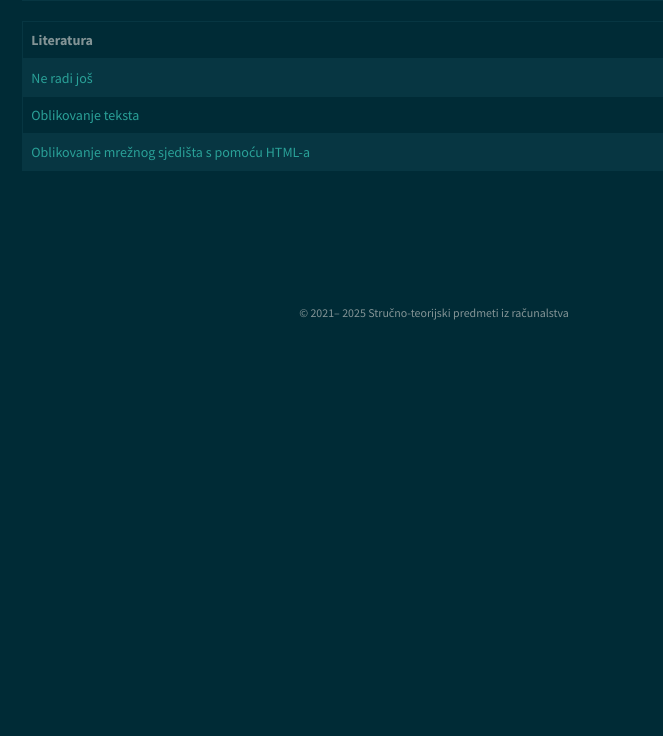
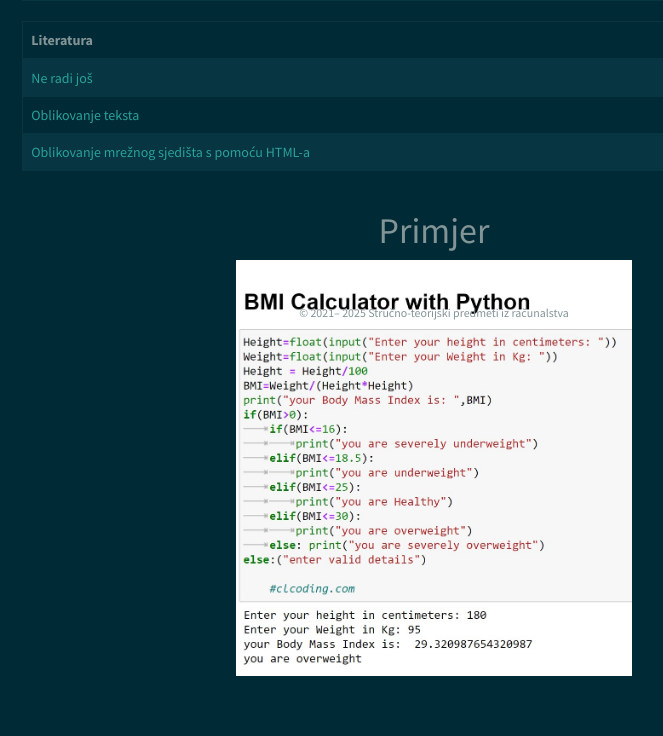
Before and after one commit to dklarin/skola-4_razred, a Flask app: page / in a window 1280 px wide. Shown: the part 468-1204 px from the top of the page, without its empty margins (206-869 px from the left). Before the commit the page ends 788 px from the top, so only its background shows below. Run offline with Flask 3, Linux system fonts and the light colour scheme; some libraries are stand-ins or nearby versions.

Commit message:
slika dodana

```diff
--- a/links.py
+++ b/links.py
@@ -16,7 +16,7 @@ links_sjwp_1_literatura = {
 }
 
 links_pmu_2_kodovi = {
-    'Flask-Server': 'ERqZL77q0_VKk4BX1Rrn080BZCpTaWhUm0qTSf43rpUZHg?e=SYPuRD'
+    'Server-Klijent': 'EVsx9W26bLRJqWXdQ8vOXGwBmEkBq-OQzM2lD3MghQ3HVw'
 }
 
 links_pmu_2_literatura = {
--- a/templates/footer.html
+++ b/templates/footer.html
@@ -5,6 +5,8 @@
     bottom: 0;
     left: 0;
     padding: 1rem;
+    /* da ne prekriva sadržaj */
+    z-index: 10;          /* veći od ostatka layouta */
   }
 </style>
 
--- a/templates/index.html
+++ b/templates/index.html
@@ -61,9 +61,24 @@
       </table>
 
 
+
+
     </div>
     <div class="col-md-2 sidenav"></div>
   </div>
+  <!--Redak 4-->
+  <div class="row">
+    <div class="col-md-4 sidenav"></div>
+    <div class="col-md-4 text-center">
+      <h1>Primjer</h1>
+      <img class="img-responsive" src="{{ url_for('static', filename='images/bmi_calculator_with_python.png') }}" alt="BMI calculator">
+      <br />
+    </div>
+    <div class="col-md-4 sidenav"></div>
+  </div>
+
+  <br>
+  <br>
 </div>
 
 {% endblock %}
```
Also changed, not shown: static/images/bmi_calculator_with_python.png (added).
